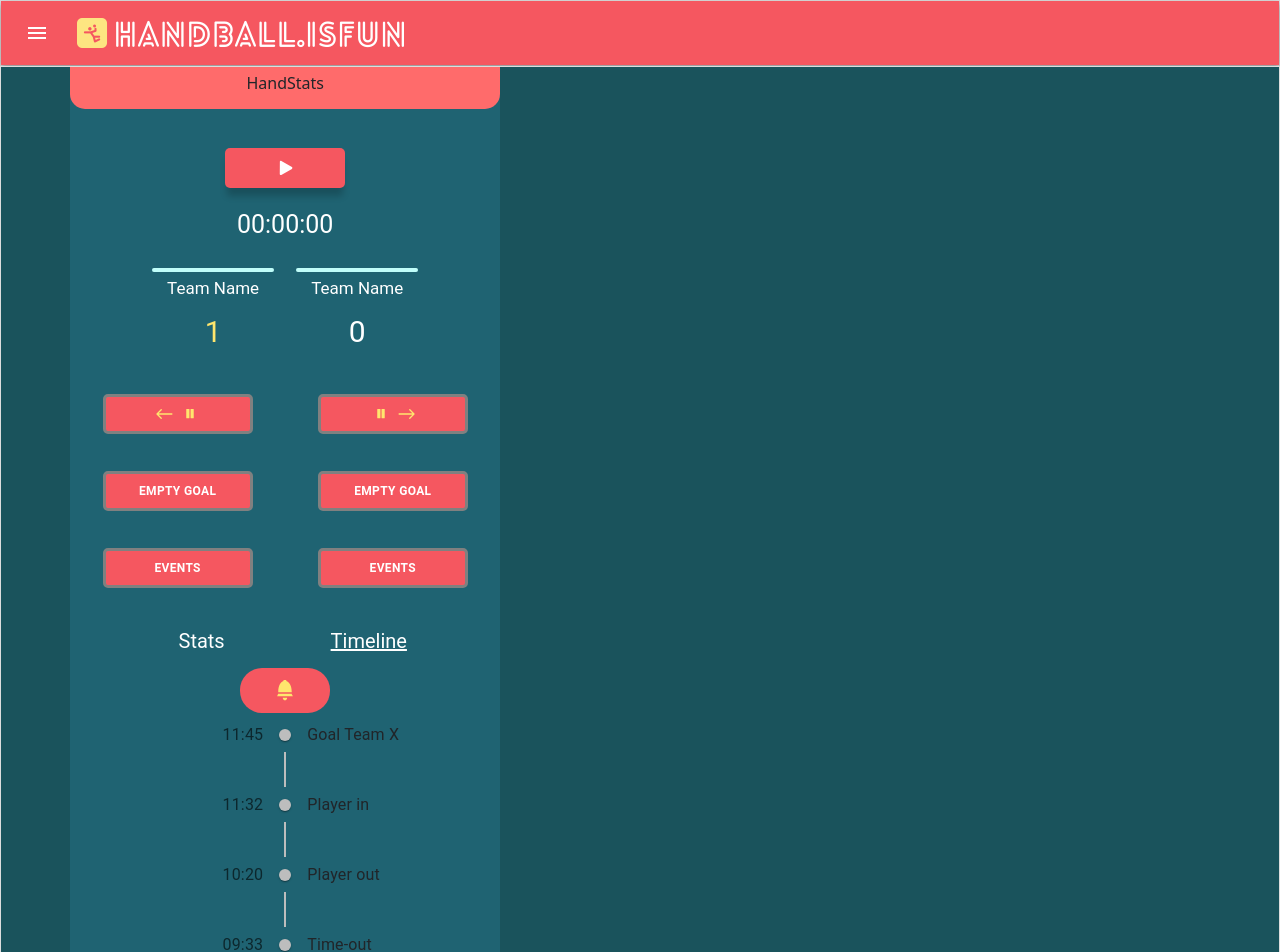
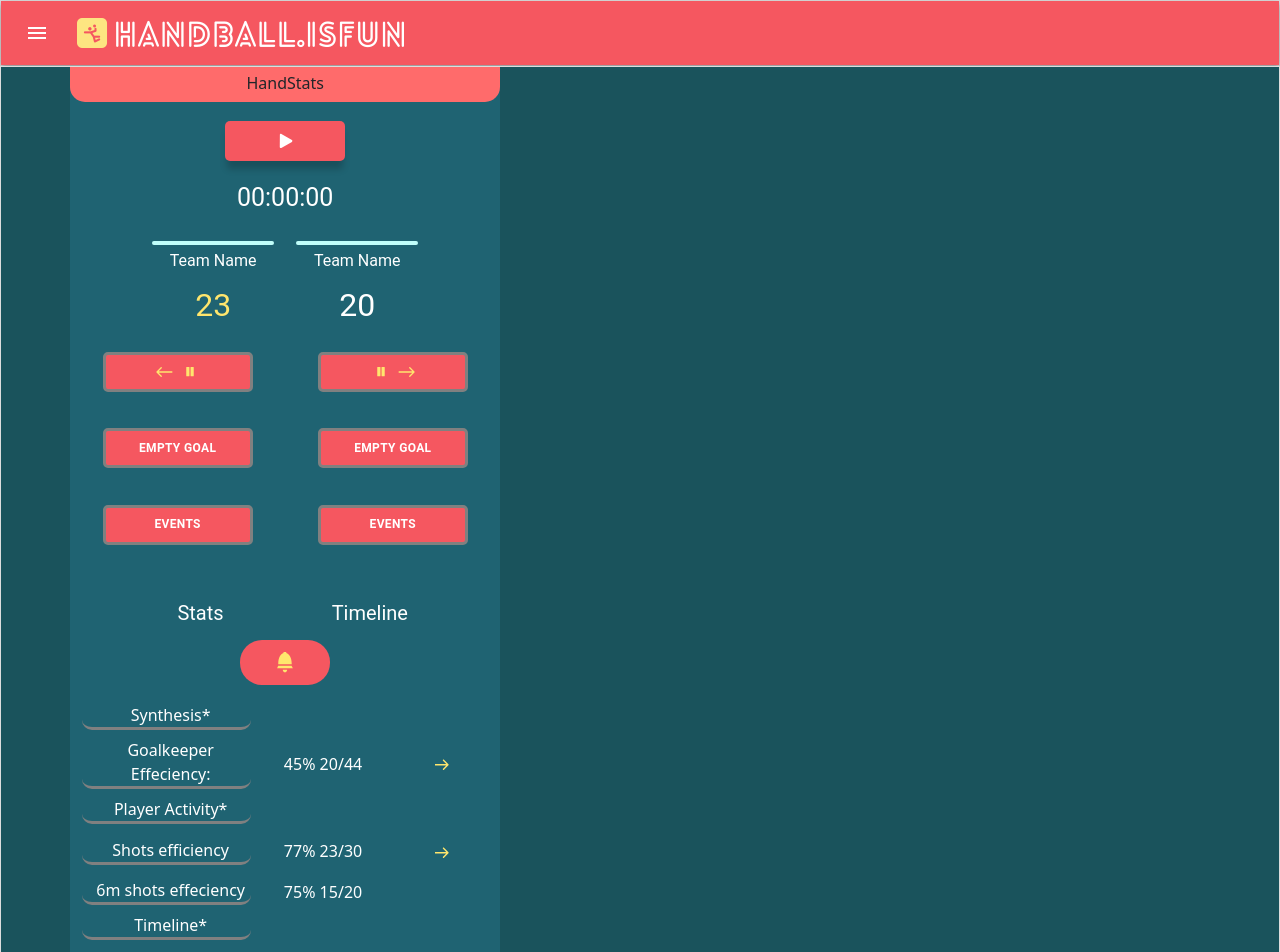
Before and after one commit to bmmoreira/handstats, a React (Vite) app in the folder proj/: page /handball in a window 1280 px wide. Shown: the top 952 px of the page. Built offline with nearby package versions, Linux system fonts and the light colour scheme.

Commit message:
Stats page update

```diff
--- a/proj/src/components/Handball/Handball.jsx
+++ b/proj/src/components/Handball/Handball.jsx
@@ -11,7 +11,7 @@ import { themeButtonPlayer } from "../Utils/Themes";
 import Button from "@mui/material/Button";
 import { ButtonGroup } from "@mui/material";
 import "./handball.css";
-import { Box, border, borderRight, width } from "@mui/system";
+import { Box, border, borderLeft, borderRight, width } from "@mui/system";
 import Timeline from '@mui/lab/Timeline';
 import TimelineItem from '@mui/lab/TimelineItem';
 import TimelineSeparator from '@mui/lab/TimelineSeparator';
@@ -20,15 +20,15 @@ import TimelineContent from '@mui/lab/TimelineContent';
 import TimelineDot from '@mui/lab/TimelineDot';
 import TimelineOppositeContent from '@mui/lab/TimelineOppositeContent';
 import Grid from '@mui/material/Grid';
-
-
+import Link from '@mui/material/Link';
+import Item from '@mui/material/Grid';
 
 function Handball(props) {
   const appDispatch = useContext(DispatchContext);
   const appState = useContext(StateContext);
 
 const countDownTable = (
-    <div className="row row-no-gutters sm-2 md-4" style={{width: '106%', height: '30%', backgroundColor: '#1F6372'}}>
+    <div className="row row-no-gutters sm-2 md-4" style={{width: '106%', height: '25%', backgroundColor: '#1F6372'}}>
         <div id="topBar" className="col-12" style={{height: '15%', background: '#FF6B6B', textAlign: 'bottom', borderBottomLeftRadius: 15, borderBottomRightRadius: 15}}>
         <div className="col-12 mt-1">HandStats</div>
         </div>
@@ -39,12 +39,12 @@ const countDownTable = (
 
             <Box className= "row justify-content-evenly mt-4 p-0 m-0">
                 <div className= "col-4 sm-6 ms-5 mb-5" orientation= 'vertical' style={{width: '30%', height: 4, background: '#C0FEFA', borderRadius: 1.90}}>
-                    <div className="col-12 mt-2" style={{color: 'white', fontSize: 17, fontFamily: 'Roboto'}}>Team Name</div>
-                    <div className="col-12 mt-2" style={{color: "#FFE66D", fontSize: 30, fontFamily: 'Roboto'}}>1</div>
+                    <div className="col-12 mt-2" style={{color: 'white', fontSize: '1rem', fontFamily: 'Roboto'}}>Team Name</div>
+                    <div className="col-12 mt-2" style={{color: "#FFE66D", fontSize: '2rem', fontFamily: 'Roboto'}}>23</div>
                 </div>
                 <div className= "col-4 sm-6 me-5 mb-5" orientation= 'vertical' style={{width: '30%', height: 4, background: '#C0FEFA', borderRadius: 1.90}}>
-                    <div className="col-12 mt-2" style={{color: 'white', fontSize: 17, fontFamily: 'Roboto'}}>Team Name</div>
-                    <div className="col-12 mt-2" style={{color: 'white', fontSize: 30, fontFamily: 'Roboto'}}>0</div>
+                    <div className="col-12 mt-2" style={{color: 'white', fontSize: '1rem', fontFamily: 'Roboto'}}>Team Name</div>
+                    <div className="col-12 mt-2" style={{color: 'white', fontSize: '2rem', fontFamily: 'Roboto'}}>20</div>
                 </div>
             </Box>
         </div>
@@ -52,38 +52,41 @@ const countDownTable = (
     )
 
 const actionsButtonsTimeline = (
-<div className="row row-no-gutters"  style={{width: '106%', height: '30%', backgroundColor: '#1F6372'}}>
-
-        <ButtonGroup className="col p-0 justify-content-evenly align-items-center" orientation= 'vertical'>
+<div className="row"  style={{width: '106%', height: '32%', backgroundColor: '#1F6372'}}>
+        <ButtonGroup className="col p-0 justify-content-evenly align-items-center mb-3 mt-1" orientation= 'vertical'>
             <Button className="px-5" id="arrowLeft" style={{width: 150, height: 40, color: 'white', border: "solid grey", borderRadius: 5}}>
+            {/* is an offensive strategy in handball. In a fast break, a team attempts to move the ball up court and into scoring position as
+            quickly as possible, so that the defense is out numbered and does not have time to set up. */}
             <svg viewBox="0 0 30 15"  xmlns="http://www.w3.org/2000/svg">
-            <path id="Arrow 16" d="M0.792892 6.79289C0.402369 7.18342 0.402369 7.81658 0.792892 8.20711L7.15685 14.5711C7.54738 14.9616 8.18054 14.9616 8.57107 14.5711C8.96159 14.1805 8.96159 13.5474 8.57107 13.1569L2.91421 7.5L8.57107 1.84315C8.96159 1.45262 8.96159 0.819457 8.57107 0.428932C8.18054 0.0384078 7.54738 0.0384078 7.15685 0.428932L0.792892 6.79289ZM24.5 6.5L1.5 6.5V8.5L24.5 8.5V6.5Z" fill="#FFE66D"/>
+                <path id="Arrow left" d="M0.792892 6.79289C0.402369 7.18342 0.402369 7.81658 0.792892 8.20711L7.15685 14.5711C7.54738 14.9616 8.18054 14.9616 8.57107 14.5711C8.96159 14.1805 8.96159 13.5474 8.57107 13.1569L2.91421 7.5L8.57107 1.84315C8.96159 1.45262 8.96159 0.819457 8.57107 0.428932C8.18054 0.0384078 7.54738 0.0384078 7.15685 0.428932L0.792892 6.79289ZM24.5 6.5L1.5 6.5V8.5L24.5 8.5V6.5Z" fill="#FFE66D"/>
             </svg>
             <svg viewBox="0 0 12 16" xmlns="http://www.w3.org/2000/svg">
                 <g id="Pause">
-            <path id="Vector" d="M0 0.922783C0 0.412484 0.381099 0 0.852324 0L4.26162 0C4.73284 0 5.11394 0.412484 5.11394 0.922783V13.8417C5.11394 14.352 4.73284 14.7645 4.26162 14.7645H0.852324C0.381099 14.7645 0 14.352 0 13.8417L0 0.922783Z" fill="#FFE66D"/>
-            <path id="Vector_2" d="M6.86658 0.922783C6.86658 0.412484 7.24768 0 7.7189 0L11.1282 0C11.5994 0 11.9805 0.412484 11.9805 0.922783V13.8417C11.9805 14.352 11.5994 14.7645 11.1282 14.7645H7.7189C7.24768 14.7645 6.86658 14.352 6.86658 13.8417V0.922783Z" fill="#FFE66D"/>
+                <path id="Pause" d="M0 0.922783C0 0.412484 0.381099 0 0.852324 0L4.26162 0C4.73284 0 5.11394 0.412484 5.11394 0.922783V13.8417C5.11394 14.352 4.73284 14.7645 4.26162 14.7645H0.852324C0.381099 14.7645 0 14.352 0 13.8417L0 0.922783Z" fill="#FFE66D"/>
+                <path id="Pause2" d="M6.86658 0.922783C6.86658 0.412484 7.24768 0 7.7189 0L11.1282 0C11.5994 0 11.9805 0.412484 11.9805 0.922783V13.8417C11.9805 14.352 11.5994 14.7645 11.1282 14.7645H7.7189C7.24768 14.7645 6.86658 14.352 6.86658 13.8417V0.922783Z" fill="#FFE66D"/>
                 </g>
             </svg>
             </Button>
             <Button style={{width: 150, height: 40, fill: '#FF6B6B', color: 'white', border: "solid grey", borderRadius: 5}}>Empty Goal</Button>
+            {/* A rare situation where the goalkeeper shifts with another player. Leaving the goal empty. */}
             <Button style={{width: 150, height: 40, fill: '#FF6B6B', color: 'white', border: "solid grey", borderRadius: 5}}>Events</Button>
+            {/* Detailed of events during the match. Like sanctions. */}
         </ButtonGroup>
-
-        <ButtonGroup className="col p-0 justify-content-evenly align-items-center" orientation= 'vertical'>
+        <ButtonGroup className="col p-0 justify-content-evenly align-items-center mb-3 mt-1" orientation= 'vertical'>
             <Button className="px-5" id="arrowRight" style={{width: 150, height: 40, color: 'white', border: "solid grey", borderRadius: 5}}>
             <svg viewBox="0 0 12 16" xmlns="http://www.w3.org/2000/svg">
             <g id="Pause">
-            <path id="Vector" d="M0 0.922783C0 0.412484 0.381099 0 0.852324 0L4.26162 0C4.73284 0 5.11394 0.412484 5.11394 0.922783V13.8417C5.11394 14.352 4.73284 14.7645 4.26162 14.7645H0.852324C0.381099 14.7645 0 14.352 0 13.8417L0 0.922783Z" fill="#FFE66D"/>
-            <path id="Vector_2" d="M6.86658 0.922783C6.86658 0.412484 7.24768 0 7.7189 0L11.1282 0C11.5994 0 11.9805 0.412484 11.9805 0.922783V13.8417C11.9805 14.352 11.5994 14.7645 11.1282 14.7645H7.7189C7.24768 14.7645 6.86658 14.352 6.86658 13.8417V0.922783Z" fill="#FFE66D"/>
+            <path id="Pause" d="M0 0.922783C0 0.412484 0.381099 0 0.852324 0L4.26162 0C4.73284 0 5.11394 0.412484 5.11394 0.922783V13.8417C5.11394 14.352 4.73284 14.7645 4.26162 14.7645H0.852324C0.381099 14.7645 0 14.352 0 13.8417L0 0.922783Z" fill="#FFE66D"/>
+            <path id="Pause2" d="M6.86658 0.922783C6.86658 0.412484 7.24768 0 7.7189 0L11.1282 0C11.5994 0 11.9805 0.412484 11.9805 0.922783V13.8417C11.9805 14.352 11.5994 14.7645 11.1282 14.7645H7.7189C7.24768 14.7645 6.86658 14.352 6.86658 13.8417V0.922783Z" fill="#FFE66D"/>
             </g>
             </svg>
             <svg viewBox="-5 0 30 15" fill="none" xmlns="http://www.w3.org/2000/svg">
-            <path id="Arrow 16" d="M24.2071 8.20711C24.5976 7.81658 24.5976 7.18342 24.2071 6.79289L17.8431 0.428932C17.4526 0.0384079 16.8195 0.0384079 16.4289 0.428932C16.0384 0.819456 16.0384 1.45262 16.4289 1.84315L22.0858 7.5L16.4289 13.1569C16.0384 13.5474 16.0384 14.1805 16.4289 14.5711C16.8195 14.9616 17.4526 14.9616 17.8431 14.5711L24.2071 8.20711ZM0.5 8.5L23.5 8.5V6.5L0.5 6.5L0.5 8.5Z" fill="#FFE66D"/>
+            <path id="Arrow right" d="M24.2071 8.20711C24.5976 7.81658 24.5976 7.18342 24.2071 6.79289L17.8431 0.428932C17.4526 0.0384079 16.8195 0.0384079 16.4289 0.428932C16.0384 0.819456 16.0384 1.45262 16.4289 1.84315L22.0858 7.5L16.4289 13.1569C16.0384 13.5474 16.0384 14.1805 16.4289 14.5711C16.8195 14.9616 17.4526 14.9616 17.8431 14.5711L24.2071 8.20711ZM0.5 8.5L23.5 8.5V6.5L0.5 6.5L0.5 8.5Z" fill="#FFE66D"/>
             </svg>
             </Button>
             <Button style={{width: 150, height: 40, fill: '#FF6B6B', color: 'white', border: "solid grey", borderRadius: 5}}>Empty Goal</Button>
             <Button style={{width: 150, height: 40, fill: '#FF6B6B', color: 'white', border: "solid grey", borderRadius: 5}}>Events</Button>
+
         </ButtonGroup>
 
 </div>
@@ -91,13 +94,23 @@ const actionsButtonsTimeline = (
 )
 
 const timeLine = (
-<div id="timeLine" className="row row-no-gutters justify-content-evenly md-4" style={{width: '106%', height: '40%', backgroundColor: '#1F6372'}}>
+<div id="timeLine" className="row justify-content-center" style={{width: '106%', height: '43%', backgroundColor: '#1F6372'}}>
     <div className= "container">
-        <div className="row">
-            <div className= "col ms-5" style={{color: 'white', fontSize: 20, fontFamily: 'Roboto'}}>Stats</div>
-            <div className= "col me-5" style={{color: 'white', fontSize: 20, fontFamily: 'Roboto'}}><u>Timeline</u></div>
-        </div>
-        <Box className="col">
+        <Box className="col"
+        sx={{
+            display: 'flex',
+            flexWrap: 'wrap',
+            justifyContent: 'center',
+            typography: 'body3',
+            '& > :not(style) ~ :not(style)': {
+              ml: 0,
+            },
+          }}>
+            <Link underline="hover" href="#" className= "col-5 align-items-center" style={{color: 'white', fontSize: 20, fontFamily: 'Roboto'}}>{'Stats'}</Link>
+            <Link underline="hover" href="#" className= "col-5 align-items-center" style={{color: 'white', fontSize: 20, fontFamily: 'Roboto'}}>{'Timeline'}</Link>
+        </Box>
+        <Box className="col mb-1">
+             {/* Bell indicates an activity where we need to edit as so as a */}
             <Button style= {{width: 90, height: 45}}>
             <svg viewBox="31 5 25 20" xmlns="http://www.w3.org/2000/svg">
                 <g id="Bell">
@@ -110,9 +123,105 @@ const timeLine = (
             </svg>
             </Button>
         </Box>
-    </div>
-    <div className="col" style={{background: '#1F6372'}}>
-        <TimelineItem>
+        <Box className="col row row-cols-1 mt-2 justify-content-evenly" style={{background: '#1F6372', color:'white'}}>
+            <Grid className="col m-0 align-items-center" container spacing={1}>
+                <Grid item xs={5} md={5} borderBottom={'3px solid grey'} borderRadius={'10px'}>
+                <Item>Synthesis*</Item>
+                </Grid>
+                <Grid item xs={5} md={4}>
+                <Item>
+                </Item>
+                </Grid>
+                <Grid item xs={2} md={3}>
+                <Item>
+                </Item>
+                </Grid>
+                <Grid item xs={5} md={5} borderBottom={'3px solid grey'} borderRadius={'10px'}>
+                <Item>Goalkeeper Effeciency:
+                </Item>
+                </Grid>
+                <Grid item xs={5} md={4}>
+                <Item>
+                    45% 20/44
+                </Item>
+                </Grid>
+                <Grid item xs={2} md={3}>
+                <Item>
+                    <button className="btn justify-content-evenly"
+                        style={{width:'40px', height:'25%'}}>
+                        <svg viewBox=" 5 -5 20 27" fill="none" xmlns="http://www.w3.org/2000/svg">
+                            <path id="Arrow right" d="M24.2071 8.20711C24.5976 7.81658 24.5976 7.18342 24.2071 6.79289L17.8431 0.428932C17.4526 0.0384079 16.8195 0.0384079 16.4289 0.428932C16.0384 0.819456 16.0384 1.45262 16.4289 1.84315L22.0858 7.5L16.4289 13.1569C16.0384 13.5474 16.0384 14.1805 16.4289 14.5711C16.8195 14.9616 17.4526 14.9616 17.8431 14.5711L24.2071 8.20711ZM0.5 8.5L23.5 8.5V6.5L0.5 6.5L0.5 8.5Z" fill="#FFE66D"/>
+                        </svg>
+                    </button>
+                </Item>
+                </Grid>
+                <Grid item xs={5} md={5} borderBottom={'3px solid grey'} borderRadius={'10px'}>
+                <Item>Player Activity*</Item>
+                </Grid>
+                <Grid item xs={5} md={4}>
+                <Item>
+                </Item>
+                </Grid>
+                <Grid item xs={2} md={3}>
+                <Item>
+                </Item>
+                </Grid>
+                <Grid item xs={5} md={5} borderBottom={'3px solid grey'} borderRadius={'10px'}>
+                <Item>Shots efficiency</Item>
+                </Grid>
+                <Grid item xs={5} md={4}>
+                <Item>
+                    77% 23/30
+                </Item>
+                </Grid>
+                <Grid item xs={2} md={3}>
+                <Item>
+                    <button className="btn justify-content-evenly"
+                        style={{width:'40px', height:'25%'}}>
+                        <svg viewBox=" 5 -5 20 27" fill="none" xmlns="http://www.w3.org/2000/svg">
+                            <path id="Arrow right" d="M24.2071 8.20711C24.5976 7.81658 24.5976 7.18342 24.2071 6.79289L17.8431 0.428932C17.4526 0.0384079 16.8195 0.0384079 16.4289 0.428932C16.0384 0.819456 16.0384 1.45262 16.4289 1.84315L22.0858 7.5L16.4289 13.1569C16.0384 13.5474 16.0384 14.1805 16.4289 14.5711C16.8195 14.9616 17.4526 14.9616 17.8431 14.5711L24.2071 8.20711ZM0.5 8.5L23.5 8.5V6.5L0.5 6.5L0.5 8.5Z" fill="#FFE66D"/>
+                        </svg>
+                    </button>
+                </Item>
+                </Grid>
+                <Grid item xs={5} md={5} borderBottom={'3px solid grey'} borderRadius={'10px'}>
+                <Item>6m shots effeciency</Item>
+                </Grid>
+                <Grid item xs={5} md={4}>
+                <Item>
+                    75% 15/20
+                </Item>
+                </Grid>
+                <Grid item xs={2} md={3}>
+                <Item>
+                </Item>
+                </Grid>
+                <Grid item xs={5} md={5} borderBottom={'3px solid grey'} borderRadius={'10px'}>
+                <Item>Timeline*</Item>
+                </Grid>
+                <Grid item xs={5} md={4}>
+                <Item>
+                </Item>
+                </Grid>
+                <Grid item xs={2} md={3}>
+                <Item>
+                </Item>
+                </Grid>
+                <Grid item xs={5} md={5} borderBottom={'3px solid grey'} borderRadius={'10px'}>
+                <Item>Scorers*</Item>
+                </Grid>
+                <Grid item xs={5} md={4}>
+                <Item>
+                </Item>
+                </Grid>
+                <Grid item xs={2} md={3}>
+                <Item>
+                </Item>
+                </Grid>
+            </Grid>
+        </Box>
+
+        {/* <TimelineItem>
             <TimelineOppositeContent color="text.secondary">
             11:45
             </TimelineOppositeContent>
@@ -151,7 +260,7 @@ const timeLine = (
             <TimelineConnector />
             </TimelineSeparator>
             <TimelineContent>Time-out</TimelineContent>
-        </TimelineItem>
+        </TimelineItem> */}
     </div>
 </div>
 )
--- a/proj/src/components/Utils/Themes.js
+++ b/proj/src/components/Utils/Themes.js
@@ -1,4 +1,8 @@
 import { createTheme } from '@mui/material/styles';
+
+
+
+
 
 export const defaultColors = {
   primary: "#fde581ff",
```
Also changed, not shown: proj/src/components/Handball/LabTabs.jsx (added, +68 -0 lines), proj/src/components/Handball/StatsView2.jsx (added, +60 -0 lines). Lines whose indentation alone changed are shown as unchanged.
